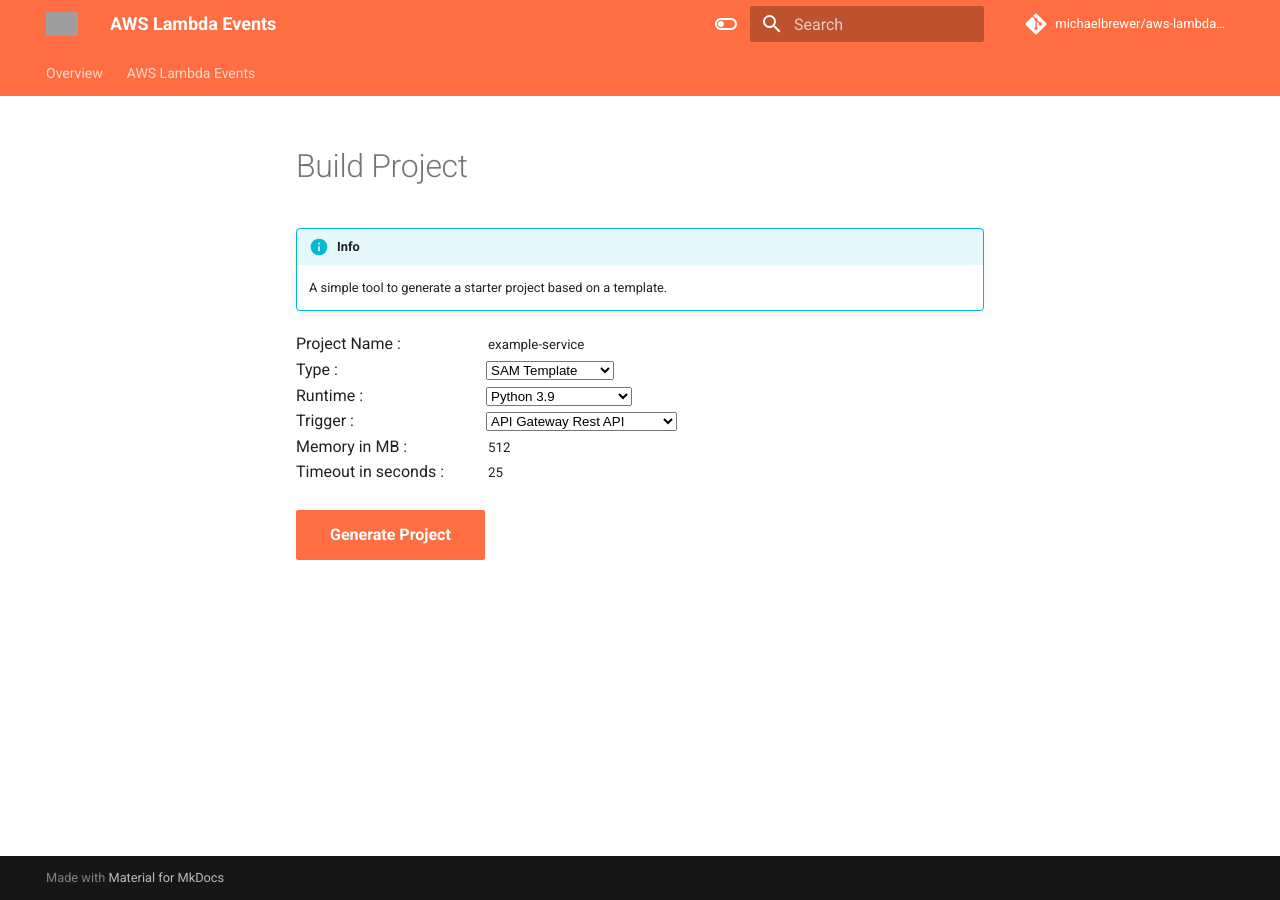
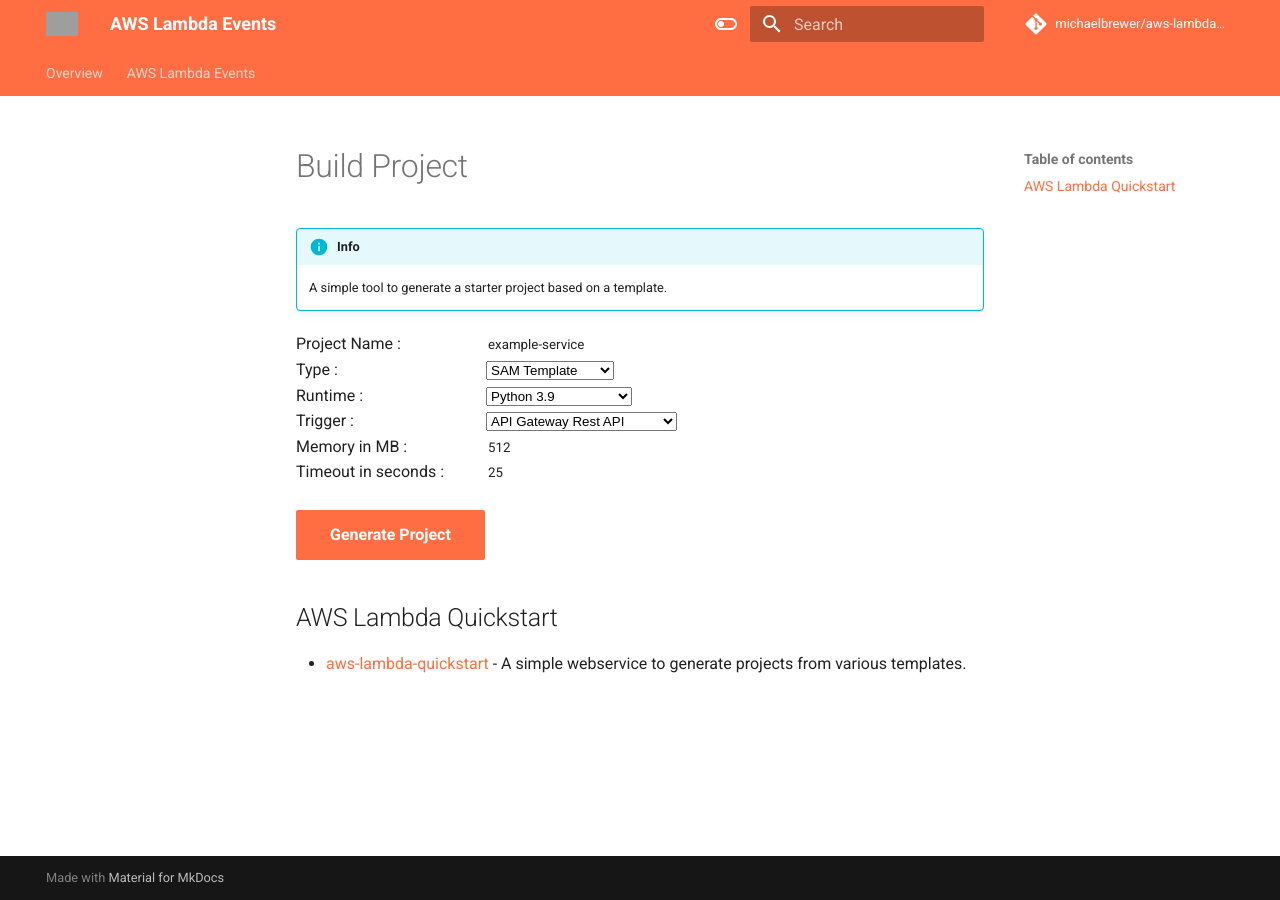
Before and after one commit to michaelbrewer/aws-lambda-events, an MkDocs documentation site: the page built from docs/build-project.md, in a window 1280 px wide. Built offline with MkDocs 1.6.1 and Material for MkDocs 9.7.7, drawn with Linux system fonts in a browser that asks for light colours; comment, search, counter and statistics services are not loaded; grey boxes are pictures that could not be loaded.

Commit message:
chore: add notes

```diff
--- a/docs/build-project.md
+++ b/docs/build-project.md
@@ -62,3 +62,7 @@
   <label for="projectTimeout">Timeout in seconds :</label> <input id="projectTimeout" name="timeout" value="25"><br/>
   <br/><a href="#" onclick="javascript:buildProject()" class="md-button md-button--primary">Generate Project</a>
 </form>
+
+## AWS Lambda Quickstart
+
+- [aws-lambda-quickstart](https://github.com/michaelbrewer/aws-lambda-quickstart) - A simple webservice to generate projects from various templates.
```
